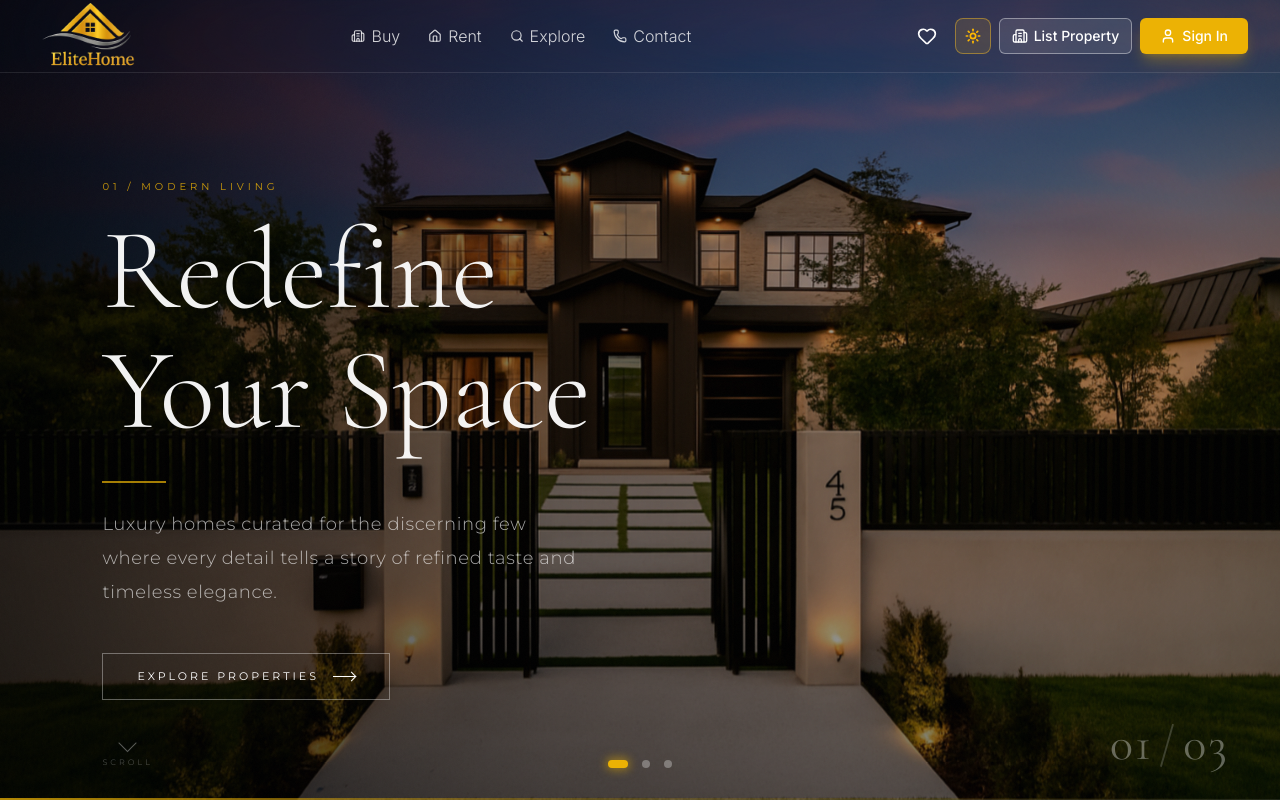
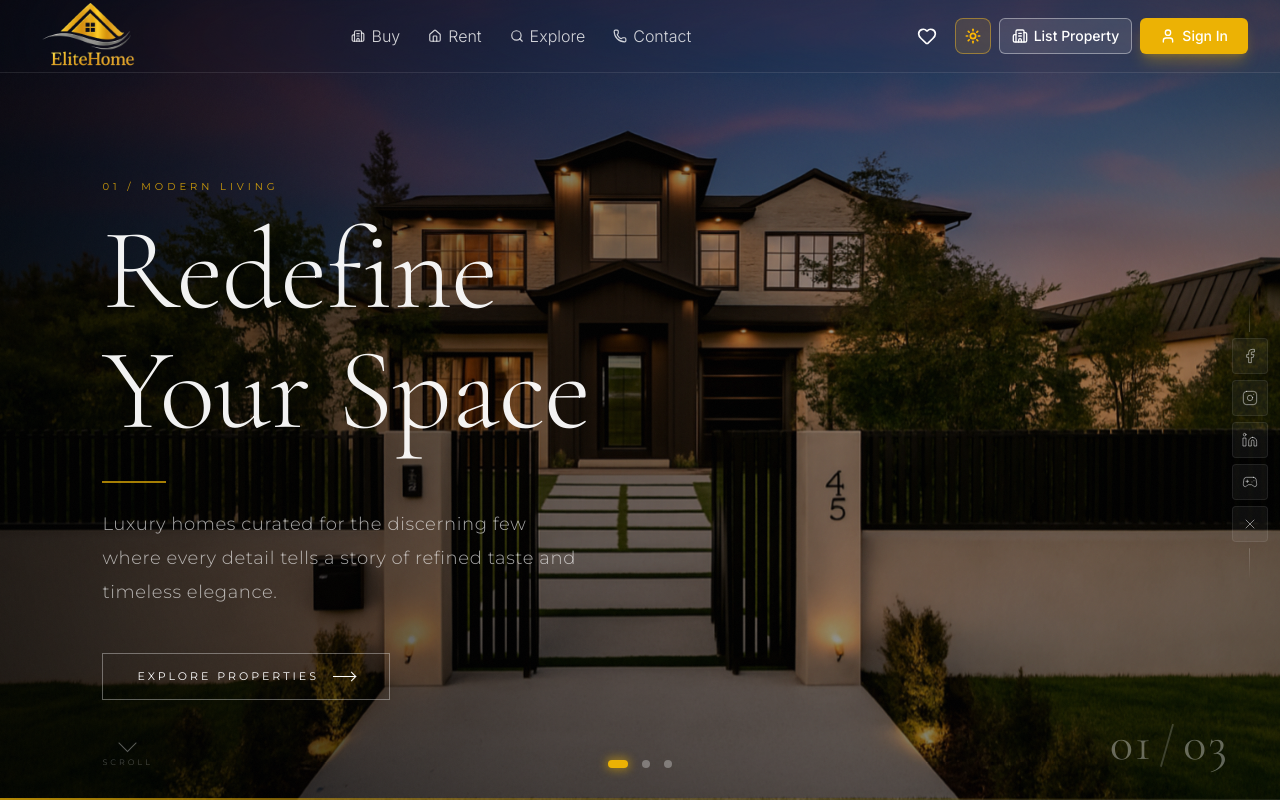
Before and after one commit to ShahrinTarin/EliteHome, a Next.js app: page / in a window 1280 px wide. Built offline with nearby package versions, Linux system fonts and the light colour scheme.

Commit message:
add: sticky side nav

```diff
--- a/app/globals.css
+++ b/app/globals.css
@@ -320,7 +320,6 @@
   transition: background 0.5s ease;
 }
 
-/* Gold accent line at the bottom — same for both */
 .hero-overlay-dark::after,
 .hero-overlay-light::after {
   content: '';
--- a/app/layout.tsx
+++ b/app/layout.tsx
@@ -1,7 +1,7 @@
 import type { Metadata } from "next";
 import { Inter } from "next/font/google";
 import "./globals.css";
-import { ThemeProvider } from "@/components/hooks/ThemeProvider";
+import { ThemeProvider } from "@/lib/hooks/themehooks/ThemeProvider";
 
 const inter = Inter({ subsets: ["latin"] });
 
--- a/components/homePage/HeroSection.tsx
+++ b/components/homePage/HeroSection.tsx
@@ -1,10 +1,12 @@
 "use client";
 
 import { useEffect, useRef, useState, useCallback } from "react";
-import { useTheme } from "next-themes";
 import gsap from "gsap";
 import Image from "next/image";
 import { Cormorant_Garamond, Montserrat } from "next/font/google";
+import { useIsLight } from "@/lib/hooks/herohooks/useislight";
+import { heroImages, heroSlides } from "@/lib/mockdata";
+import SocialStickyNav from "./Socialstickynav";
 
 const cormorant = Cormorant_Garamond({
   subsets: ["latin"],
@@ -21,67 +23,8 @@ const montserrat = Montserrat({
   display: "swap",
 });
 
-const images = [
-  { src: "/heroimages/heroimg1.png", position: "center center" },
-  { src: "/heroimages/heroimg2.png", position: "60% center" },
-  { src: "/heroimages/heroimg3.png", position: "center center" },
-];
-
-const slides = [
-  {
-    label: "01 / Modern Living",
-    title: "Redefine\nYour Space",
-    subtitle:
-      "Luxury homes curated for the discerning few where every detail tells a story of refined taste and timeless elegance.",
-    cta: "Explore Properties",
-  },
-  {
-    label: "02 / Premium Estates",
-    title: "Where Dreams\nTake Form",
-    subtitle:
-      "Architecture that speaks before you walk inside — crafted for those who understand that home is more than a place.",
-    cta: "View Listings",
-  },
-  {
-    label: "03 / Exclusive Deals",
-    title: "Invest in\nTimeless Value",
-    subtitle:
-      "The finest properties in the most coveted locations — because true luxury is never just about the price.",
-    cta: "Get Started",
-  },
-];
-
-function useIsLight(): boolean {
-  const { resolvedTheme } = useTheme();
-
-  const getTheme = (): boolean => {
-    if (typeof window === "undefined") return false;
-    const html = document.documentElement;
-    const attr = html.getAttribute("data-theme");
-    if (attr) return attr === "light";
-    return html.classList.contains("light");
-  };
-
-  const [isLight, setIsLight] = useState<boolean>(getTheme);
-
-  useEffect(() => {
-    setIsLight(resolvedTheme === "light");
-
-    const observer = new MutationObserver(() => {
-      setIsLight(getTheme());
-    });
-
-    observer.observe(document.documentElement, {
-      attributes: true,
-      attributeFilter: ["class", "data-theme"],
-    });
-
-    return () => observer.disconnect();
-  // eslint-disable-next-line react-hooks/exhaustive-deps
-  }, [resolvedTheme]);
-
-  return isLight;
-}
+const DURATION = 1.1;
+const EASE = "power4.inOut";
 
 export default function HeroSection() {
   const containerRef = useRef<HTMLDivElement>(null);
@@ -96,16 +39,13 @@ export default function HeroSection() {
 
   const isLight = useIsLight();
 
-  const DURATION = 1.1;
-  const EASE = "power4.inOut";
-
   const goTo = useCallback(
     (index: number) => {
       if (
         isAnimating.current ||
         index === current ||
         index < 0 ||
-        index >= slides.length
+        index >= heroSlides.length
       )
         return;
       isAnimating.current = true;
@@ -116,7 +56,7 @@ export default function HeroSection() {
 
       const tl = gsap.timeline({
         onComplete: () => {
-          slides.forEach((_, i) => {
+          heroSlides.forEach((_, i) => {
             if (i !== incoming) {
               gsap.set(outerRefs.current[i], {
                 x: i < incoming ? "-100%" : "100%",
@@ -205,7 +145,7 @@ export default function HeroSection() {
   );
 
   useEffect(() => {
-    slides.forEach((_, i) => {
+    heroSlides.forEach((_, i) => {
       const anims = textRefs.current[i]?.querySelectorAll(".anim");
       if (anims) gsap.set(anims, { opacity: 0, y: 40, filter: "blur(6px)" });
 
@@ -249,7 +189,7 @@ export default function HeroSection() {
         const dir = scrollBuffer.current > 0 ? 1 : -1;
         scrollBuffer.current = 0;
         const next = current + dir;
-        if (next < 0 || next >= slides.length) return;
+        if (next < 0 || next >= heroSlides.length) return;
         e.preventDefault();
         goTo(next);
       }
@@ -267,14 +207,14 @@ export default function HeroSection() {
       {/* Grain texture */}
       <div className="hero-grain" />
 
-      {/* Slide progress bar — uses primary color via CSS class */}
+      {/* Slide progress bar */}
       <div
         ref={progressRef}
         className="hero-progress absolute top-0 left-0 w-full h-0.5 bg-primary z-50 origin-left scale-x-0"
       />
 
       {/* Slide images */}
-      {images.map((img, i) => (
+      {heroImages.map((img, i) => (
         <div
           key={i}
           ref={(el) => {
@@ -303,7 +243,7 @@ export default function HeroSection() {
       ))}
 
       {/* Slide text content */}
-      {slides.map((slide, i) => (
+      {heroSlides.map((slide, i) => (
         <div
           key={i}
           ref={(el) => {
@@ -313,20 +253,16 @@ export default function HeroSection() {
             i === current ? "pointer-events-auto" : "pointer-events-none"
           }`}
         >
-          {/* Slide label — primary colour accent */}
           <div className="anim slide-num mb-4 sm:mb-4.5 font-(family-name:--font-montserrat) text-xs tracking-[3px] uppercase text-primary/80 transition-colors duration-700">
             {slide.label}
           </div>
 
-          {/* Main headline — always white over the dark overlay */}
           <h1 className="anim font-(family-name:--font-cormorant) text-[clamp(64px,9vw,128px)] sm:text-[clamp(84px,9vw,128px)] font-light leading-[1.04] tracking-[-0.5px] mb-4 sm:mb-7.5 whitespace-pre-line text-white/95 transition-colors duration-700">
             {slide.title}
           </h1>
 
-          {/* Gold divider line — bg-primary */}
           <div className="anim w-16 h-0.5 bg-primary/70 mb-3 sm:mb-6" />
 
-          {/* Subtitle — slightly muted white */}
           <p className="anim font-(family-name:--font-montserrat) font-light text-[clamp(11px,1.45vw,18px)] sm:text-[clamp(13px,1.45vw,18px)] tracking-[0.6px] mb-6 sm:mb-11 max-w-120 leading-[1.7] sm:leading-[1.9] text-white/65 transition-colors duration-700">
             {slide.subtitle}
           </p>
@@ -340,9 +276,9 @@ export default function HeroSection() {
         </div>
       ))}
 
-      {/* Navigation dots — active uses bg-primary */}
+      {/* Dot navigation */}
       <div className="absolute bottom-8 left-1/2 -translate-x-1/2 z-20 flex gap-3.5 items-center">
-        {slides.map((_, i) => (
+        {heroSlides.map((_, i) => (
           <button
             key={i}
             onClick={() => goTo(i)}
@@ -364,11 +300,14 @@ export default function HeroSection() {
         </div>
       </div>
 
+      {/* Slide counter */}
       <div className="absolute bottom-8 right-[4vw] z-20 font-(family-name:--font-cormorant) text-3xl md:text-5xl tracking-[2px] text-white/35 transition-colors duration-700">
         {String(current + 1).padStart(2, "0")}
         <span className="mx-1.5 text-white/18">/</span>
-        {String(slides.length).padStart(2, "0")}
+        {String(heroSlides.length).padStart(2, "0")}
       </div>
+
+      <SocialStickyNav />
     </section>
   );
 }
--- /dev/null
+++ b/components/homePage/Socialstickynav.tsx
@@ -0,0 +1,70 @@
+"use client";
+
+import { Linkedin, Gamepad2, FacebookIcon, InstagramIcon, XIcon } from "lucide-react";
+
+
+const SOCIAL_LINKS = [
+  { id: "facebook",  label: "Facebook",  href: "#", Icon: FacebookIcon  },
+  { id: "instagram", label: "Instagram", href: "#", Icon: InstagramIcon },
+  { id: "linkedin",  label: "LinkedIn",  href: "#", Icon: Linkedin      },
+  { id: "discord",   label: "Discord",   href: "#", Icon: Gamepad2      },
+  { id: "x",         label: "X",         href: "#", Icon: XIcon         },
+];
+
+type IconComponent = React.ComponentType<{ size?: number; strokeWidth?: number }>;
+
+function SocialItem({ label, href, Icon, index }: {
+  id: string; label: string; href: string; Icon: IconComponent; index: number;
+}) {
+  return (
+    <a
+      href={href}
+      aria-label={label}
+      className={`group relative flex items-center justify-end animate-slide-up stagger-${index + 1}`}
+    >
+      {/* Tooltip */}
+      <span className="
+        pointer-events-none absolute right-full mr-3
+        px-2 py-0.5 rounded
+        bg-primary text-primary-foreground
+        text-[8px] font-medium uppercase tracking-[2px] whitespace-nowrap
+        opacity-0 translate-x-1.5
+        transition-all duration-200 ease-out
+        group-hover:opacity-100 group-hover:translate-x-0
+      ">
+        {label}
+        <span className="absolute left-full top-1/2 -translate-y-1/2 border-y-4 border-y-transparent border-l-4 border-l-primary" />
+      </span>
+
+      {/* Icon */}
+      <div className="
+        flex h-9 w-9 items-center justify-center
+        rounded border border-white/8
+        bg-white/5 text-white/50 backdrop-blur-sm
+        transition-all duration-200 ease-out
+        group-hover:bg-primary group-hover:text-white
+        group-hover:border-transparent group-hover:scale-105
+        group-hover:shadow-[0_0_14px_hsl(var(--primary)/0.4)]
+      ">
+        <Icon size={16} strokeWidth={1.5} />
+      </div>
+    </a>
+  );
+}
+
+export default function SocialStickyNav() {
+  return (
+    <div
+      className="absolute right-0 z-20 flex flex-col items-end gap-1.5 pr-3"
+      style={{ top: "55%", transform: "translateY(-50%)" }}
+    >
+      <span className="mr-4.5 block w-px h-8 rounded-full bg-linear-to-b from-transparent to-white/20" />
+
+      {SOCIAL_LINKS.map(({ id, label, href, Icon }, i) => (
+        <SocialItem key={id} id={id} label={label} href={href} Icon={Icon} index={i} />
+      ))}
+
+      <span className="mr-4.5 block w-px h-8 rounded-full bg-linear-to-t from-transparent to-white/20" />
+    </div>
+  );
+}
--- /dev/null
+++ b/lib/hooks/herohooks/useislight.ts
@@ -0,0 +1,38 @@
+"use client";
+import { useEffect, useState } from "react";
+import { useTheme } from "next-themes";
+
+function getTheme(): boolean {
+  if (typeof window === "undefined") return false;
+  const html = document.documentElement;
+  const attr = html.getAttribute("data-theme");
+  if (attr) return attr === "light";
+  return html.classList.contains("light");
+}
+
+export function useIsLight(): boolean {
+  const { resolvedTheme } = useTheme();
+  const [isLight, setIsLight] = useState<boolean>(
+    () => resolvedTheme === "light"
+  );
+
+  useEffect(() => {
+    const observer = new MutationObserver(() => {
+      setIsLight(getTheme());
+    });
+
+    observer.observe(document.documentElement, {
+      attributes: true,
+      attributeFilter: ["class", "data-theme"],
+    });
+
+    return () => observer.disconnect();
+  }, []);
+
+  const derived = resolvedTheme === "light";
+  if (isLight !== derived && resolvedTheme !== undefined) {
+    setIsLight(derived);
+  }
+
+  return isLight;
+}
--- /dev/null
+++ b/lib/mockdata.ts
@@ -0,0 +1,29 @@
+export const heroImages = [
+  { src: "/heroimages/heroimg1.png", position: "center center" },
+  { src: "/heroimages/heroimg2.png", position: "60% center" },
+  { src: "/heroimages/heroimg3.png", position: "center center" },
+];
+
+export const heroSlides = [
+  {
+    label: "01 / Modern Living",
+    title: "Redefine\nYour Space",
+    subtitle:
+      "Luxury homes curated for the discerning few where every detail tells a story of refined taste and timeless elegance.",
+    cta: "Explore Properties",
+  },
+  {
+    label: "02 / Premium Estates",
+    title: "Where Dreams\nTake Form",
+    subtitle:
+      "Architecture that speaks before you walk inside — crafted for those who understand that home is more than a place.",
+    cta: "View Listings",
+  },
+  {
+    label: "03 / Exclusive Deals",
+    title: "Invest in\nTimeless Value",
+    subtitle:
+      "The finest properties in the most coveted locations — because true luxury is never just about the price.",
+    cta: "Get Started",
+  },
+];
```
Also changed, not shown: components/layout/Navbar.tsx (+5 -5 lines), lib/hooks/themehooks/ThemeProvider.tsx (renamed from components/hooks/ThemeProvider.tsx), lib/hooks/themehooks/ThemeToggle.tsx (renamed from components/hooks/ThemeToggle.tsx).
